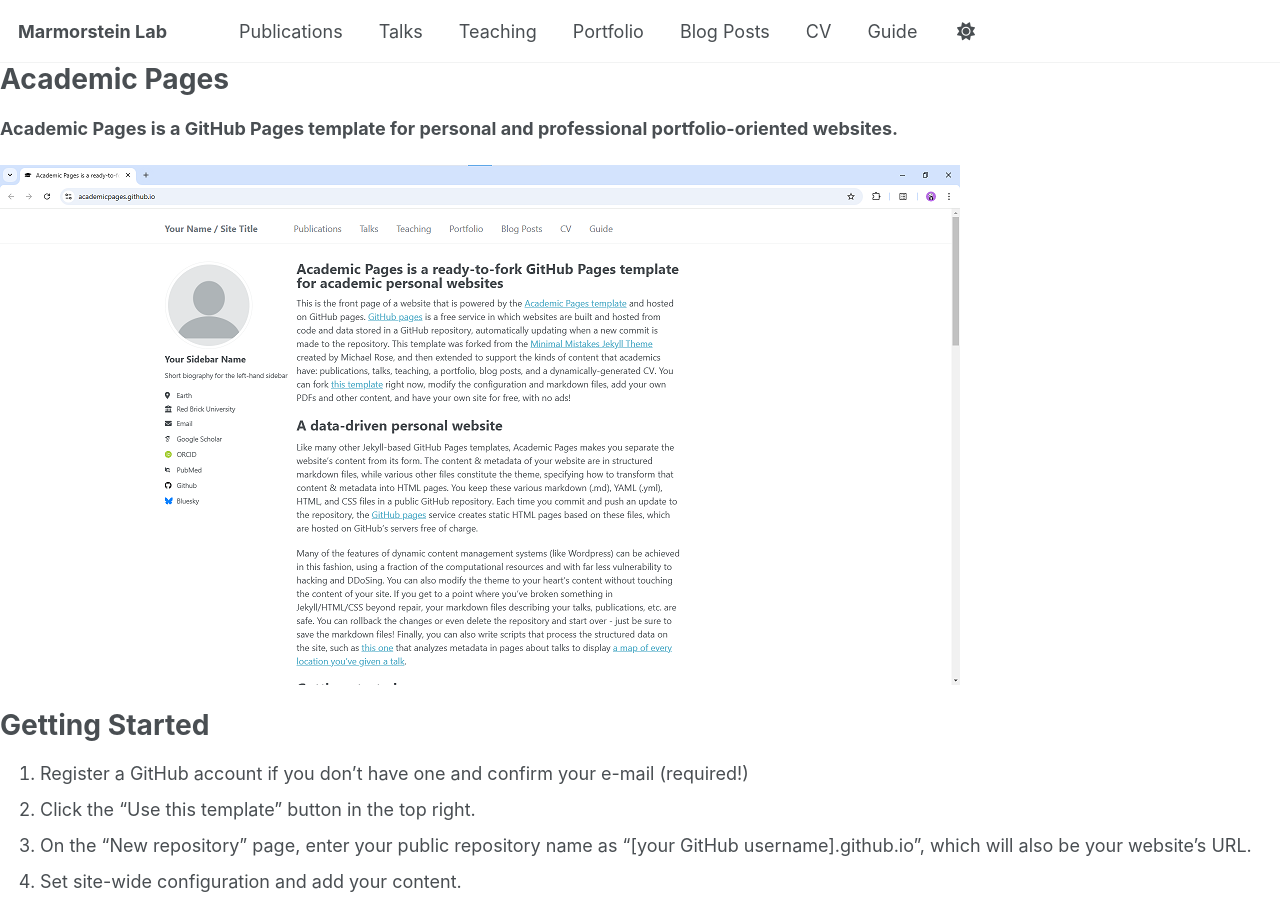
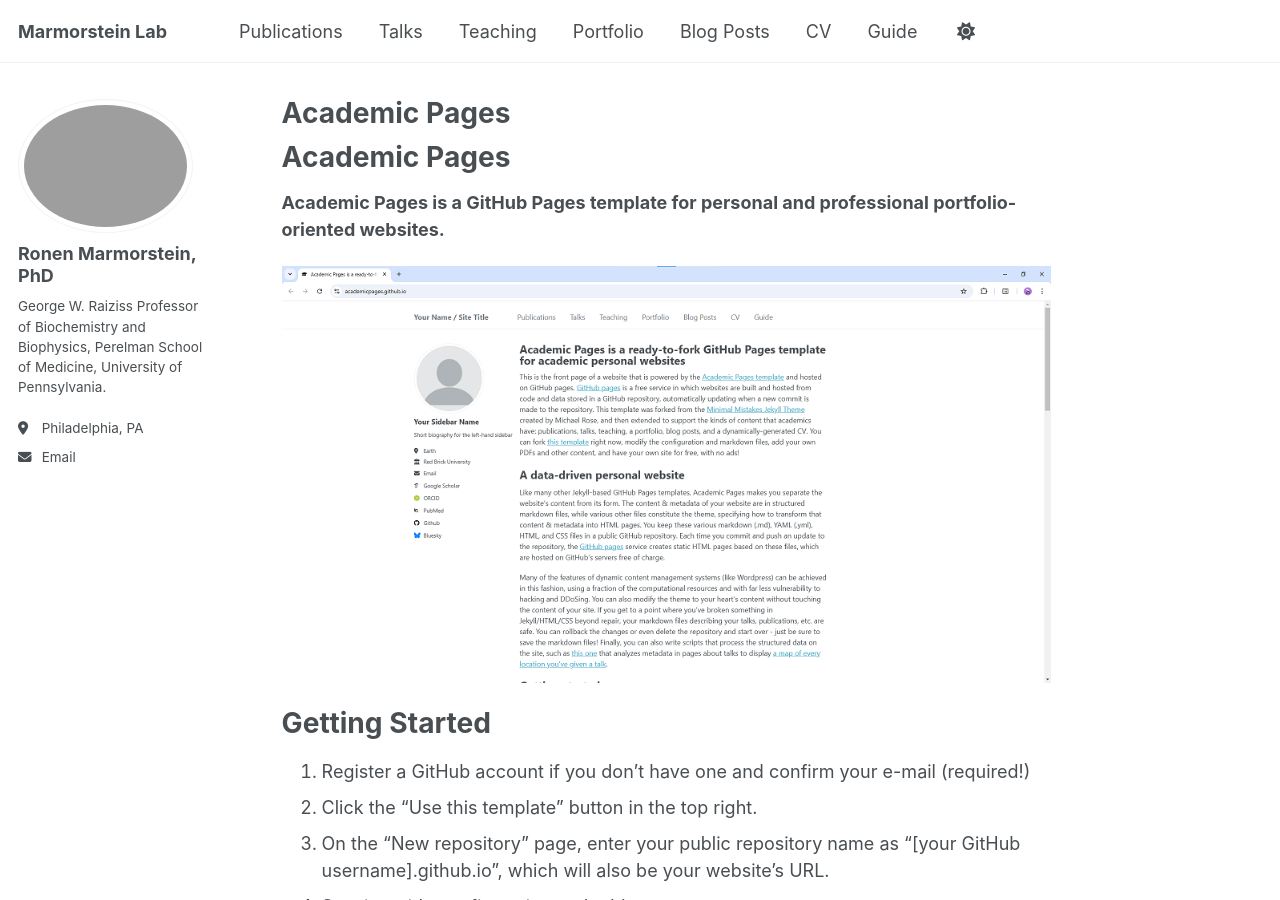
Before and after one commit to JeffZ97/Marmorstein-Lab, a Jekyll site: the page built from README.md, in a window 1280 px wide and 900 px high. Built offline with Jekyll 4.4.1, drawn with Linux system fonts in a browser that asks for light colours; our own code applies the rules of GitHub Pages for plain Markdown files; a script that is not in the unit is left out.

Commit message:
Update _config.yml

```diff
--- a/_config.yml
+++ b/_config.yml
@@ -1,30 +1,62 @@
+# SITE SETTINGS
 title: "Marmorstein Lab"
-email: marmor@upenn.edu
+email: "marmor@upenn.edu"
 description: >-
   Research in the Marmorstein Lab focuses on epigenetics, chromatin regulation,
   protein acetylation and acetyl-CoA metabolism, and MAPK signaling.
   We use structural biology, biochemical, and chemical biology approaches.
-baseurl: ""
-url: "https://JeffZ97.github.io/marmorstein-lab"
-github_username: JeffZ97
 
-# Social links
-scholar: "https://scholar.google.com/citations?user=XXXX" # Replace with PI's Google Scholar
-orcid: "https://orcid.org/XXXX" # Replace with PI's ORCID
-linkedin: ""
-twitter: ""
+# THEME
+remote_theme: mmistakes/minimal-mistakes@4.24.0
 
-# Build settings
-markdown: kramdown
-remote_theme: mmistakes/minimal-mistakes@4.24.0
-plugins:
-  - jekyll-feed
-  - jekyll-paginate
-  - jekyll-sitemap
-
-remote_theme: mmistakes/minimal-mistakes@4.24.0
 plugins:
   - jekyll-include-cache
   - jekyll-feed
   - jekyll-sitemap
   - jekyll-paginate
+
+# URLS
+baseurl: "" # keep empty unless hosting in a subfolder
+url: "https://JeffZ97.github.io/Marmorstein-Lab" # change YOURUSERNAME to your GitHub username
+
+# SOCIAL LINKS
+scholar: "https://scholar.google.com/citations?user=XXXX" # replace XXXX with PI's Google Scholar ID if available
+orcid: "https://orcid.org/XXXX" # replace XXXX if available
+linkedin: ""
+twitter: ""
+
+# AUTHOR PROFILE
+author:
+  name: "Ronen Marmorstein, PhD"
+  avatar: "/images/headshot.jpg" # replace with actual file in /images
+  bio: >-
+    George W. Raiziss Professor of Biochemistry and Biophysics, Perelman School of Medicine, University of Pennsylvania.
+  location: "Philadelphia, PA"
+  email: "marmor@upenn.edu"
+  links:
+    - label: "Email"
+      icon: "fas fa-envelope"
+      url: "mailto:marmor@upenn.edu"
+    - label: "Google Scholar"
+      icon: "ai ai-google-scholar"
+      url: "https://scholar.google.com/citations?user=XXXX"
+    - label: "ORCID"
+      icon: "ai ai-orcid"
+      url: "https://orcid.org/XXXX"
+
+# DEFAULTS
+defaults:
+  - scope:
+      path: ""
+      type: "posts"
+    values:
+      layout: single
+      author_profile: true
+  - scope:
+      path: ""
+      type: "pages"
+    values:
+      layout: single
+      author_profile: true
+
+markdown: kramdown
```
